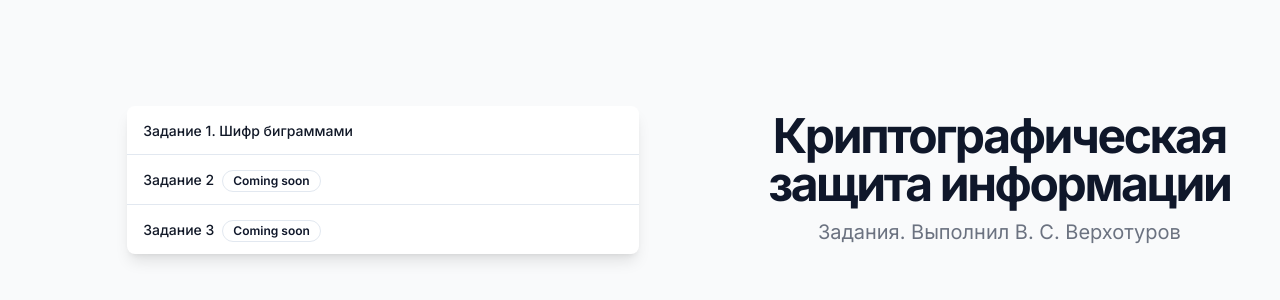
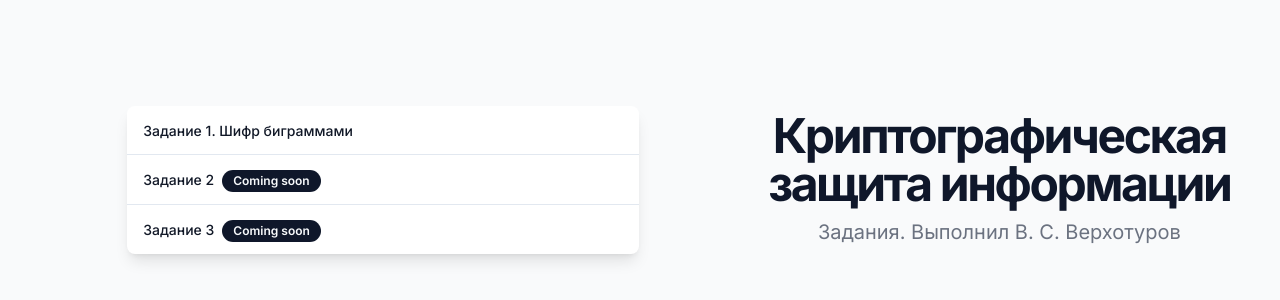
Before and after one commit to ValeryVerkhoturov/crypto-tasks, a Next.js app: page / in a window 1280 px wide. Shown: the part 220-520 px from the top of the page. Built offline with nearby package versions, Linux system fonts and the light colour scheme.

Commit message:
fix: dark mde

```diff
--- a/components/index-layout.tsx
+++ b/components/index-layout.tsx
@@ -16,7 +16,7 @@ export default function IndexLayout() {
           </div>
         </div>
         <div className="flex items-center justify-center lg:col-span-7 lg:order-1">
-          <div className="bg-white rounded-lg shadow-lg w-full max-w-lg">
+          <div className="bg-white dark:bg-gray-800 rounded-lg shadow-lg w-full max-w-lg">
             <ul className="divide-y">
               <IndexNavigateButton name={"Задание 1. Шифр биграммами"} path={"/task1"} />
               <IndexNavigateButton name={"Задание 2"} path={"/task2"} disabled badge={"Coming soon"} />
--- a/components/index-navigate-button.tsx
+++ b/components/index-navigate-button.tsx
@@ -17,12 +17,12 @@ export default function IndexNavigateButton(props: Props) {
     <li className="px-4 py-3">
       <button
         disabled={props.disabled}
-        className="text-sm font-medium leading-none text-gray-900 rounded-lg hover:text-gray-900/90 dark:hover:text-gray-50/90"
+        className="text-sm font-medium leading-none text-gray-900 dark:text-gray-50 rounded-lg hover:text-gray-900/90 dark:hover:text-gray-50/90"
         onClick={() => router.push(props.path)}
       >
         {props.name}
         {props.badge && (
-          <Badge className="ml-2" variant="outline">{props.badge}</Badge>
+          <Badge className="ml-2">{props.badge}</Badge>
         )}
       </button>
     </li>
```
